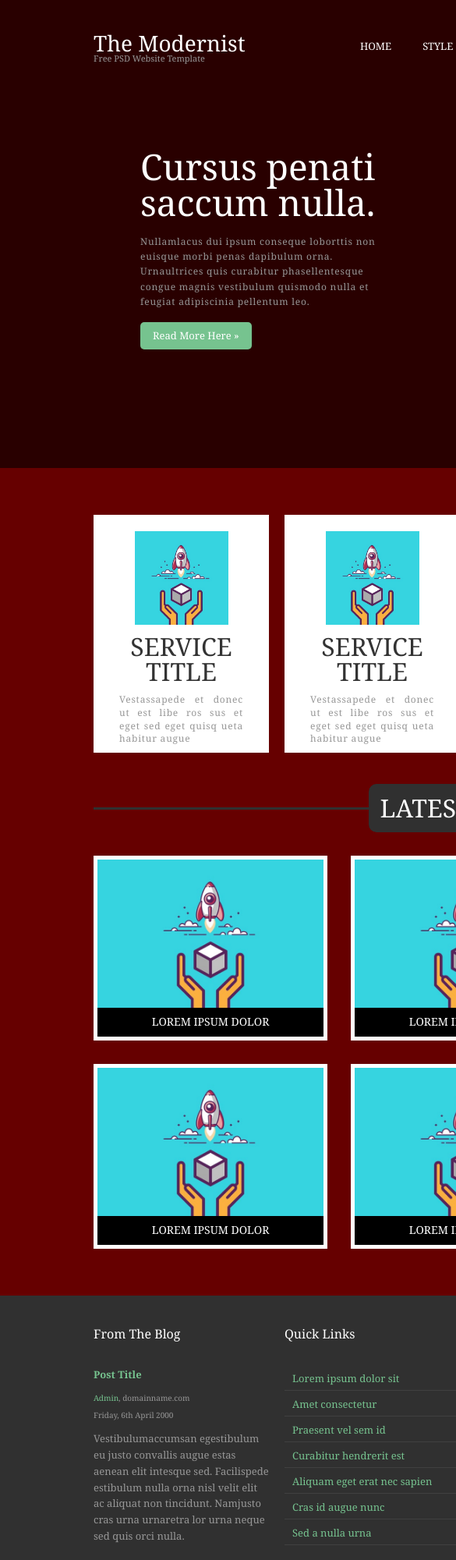
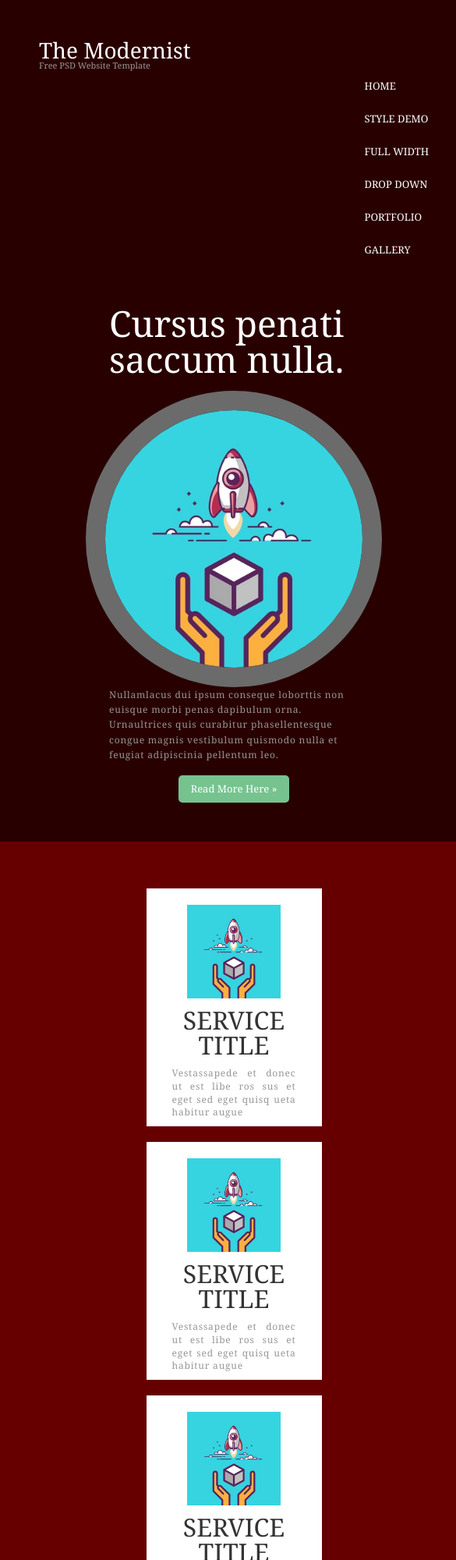
Before and after one commit to vvorobyov/gb-html5-css3-grid, a plain HTML site: page index.html in a window 390 px wide. Shown: the top 2000 px of the page at 78% size, 585 px wide, since content can reach past the window. Drawn offline with Linux system fonts and the light colour scheme.

Commit message:
Add adaptive styles

```diff
--- a/styles/style.less
+++ b/styles/style.less
@@ -14,13 +14,25 @@ html {
 body {
     display: grid;
     min-height: 100vh;
-    margin: 0 auto;
+    width: 100%;
     grid-template-columns: 1fr 1200px 1fr;
     grid-template-rows: 80px 1fr minmax(100px, auto);
     grid-template-areas:
         ". pageHeader  ."
         ". pageContent ."
         ". pageFooter  .";
+
+        @media (max-width:1199px) {
+            & {
+                grid-template-columns: 1fr;
+                grid-template-rows: auto 1fr minmax(100px, auto);
+                grid-template-areas:
+                    "pageHeader"
+                    "pageContent"
+                    "pageFooter";
+            }
+
+        }
 }
 
 // Page margins
@@ -39,6 +51,14 @@ body > div[class^="margin-"] {
     z-index: 1;
     color: #fff;
     background-color: #290000;
+    @media (max-width: 1199px) {
+        & {
+            grid-template-columns: 1fr;
+            grid-template-areas: "logo" "navigation";
+            padding: 50px;
+            padding-bottom: 0;
+        }
+    }
     & a {
         color: #fff;
     }
@@ -56,10 +76,13 @@ body > div[class^="margin-"] {
     &>.mainMenu {
         grid-area: navigation;
         margin-right: -20px;
+        @media (max-width: 991px) {
+        }
         &>ul {
             display: grid;
             list-style-type: none;
             margin: 0;
+            padding: 0;
             grid-auto-flow: column;
             justify-self: end;
             justify-items: end;
@@ -72,6 +95,17 @@ body > div[class^="margin-"] {
                     border-radius: 5px;
                 }
             }
+
+            @media (max-width: 1199px) {
+                justify-items: center;
+            }
+
+            @media (max-width: 768px) {
+                grid-auto-flow: row;
+                justify-items: normal;
+
+            }
+
         }
     }
 }
@@ -82,6 +116,10 @@ body > div[class^="margin-"] {
     background-color: #660000;
     &>section {
         padding: 0 120px;
+        @media (max-width:1199px) {
+            padding: 50px;
+
+        }
     }
     &>.mainBanerSection {
         display: grid;
@@ -95,6 +133,7 @@ body > div[class^="margin-"] {
             "arrowLeft headline mainImage arrowRight"
             "arrowLeft content  mainImage arrowRight"
             "arrowLeft button   mainImage arrowRight";
+
         &>a[class^="arrow"] {
             justify-self: center;
             width: 15px;
@@ -151,14 +190,36 @@ body > div[class^="margin-"] {
             top: 25px;
             border-radius: 50%;
         }
+        @media (max-width:991px) {
+            grid-template-columns: 15px 1fr 15px;
+            grid-template-rows: auto auto 1fr;
+            grid-template-areas:
+                "arrowLeft headline arrowRight"
+                "arrowLeft mainImage arrowRight"
+                "arrowLeft content arrowRight"
+                "arrowLeft button  arrowRight";
+            height: auto;
+            justify-items: center;
+            & > .button {
+                justify-self: center;
+            }
+        }
     }
     .servicesSection {
         display: grid;
         grid-template-columns: repeat(4, 225px);
+        justify-content: center;
         gap: 20px;
         grid-auto-rows: 305px;
         padding-top: 60px;
         padding-bottom: 20px;
+        @media (max-width:991px) {
+            grid-template-columns: repeat(2, 225px);
+        }
+        @media (max-width:768px) {
+            grid-template-columns: 225px;
+        }
+
         &>h2 {
             display: none;
         }
@@ -209,15 +270,23 @@ body > div[class^="margin-"] {
     }
     .latestWorkSection {
         display: grid;
-        grid-template-columns: repeat(3, 1fr);
+        grid-template-columns: repeat(3, 300px);
         grid-auto-rows: auto;
         gap: 30px;
         padding-top: 20px;
         padding-bottom: 60px;
+        justify-content: center;
+        @media (max-width:991px) {
+            grid-template-columns: repeat(2, 300px);
+        }
+        @media (max-width:762px) {
+            grid-template-columns: 300px;
+        }
+
         &::before {
             content: '';
             display: block;
-            grid-area: ~"1 / 1 / 2 / 4";
+            grid-area: ~"1 / 1 / 2 / -1";
             align-self: center;
             width: 100%;
             top: 50%;
@@ -225,7 +294,7 @@ body > div[class^="margin-"] {
             background-color: #303030;
         }
         &>h2 {
-            grid-area: ~"1 / 1 / 2 / 4";
+            grid-area: ~"1 / 1 / 2 / -1";
             align-self: center;
             justify-self: center;
             position: relative;
@@ -245,6 +314,8 @@ body > div[class^="margin-"] {
                 "image"
                 "headline";
             border: 5px solid #fff;
+            width: 290px;
+
             &>h3 {
                 color: #ffffff;
                 font-size: 14px;
@@ -257,7 +328,7 @@ body > div[class^="margin-"] {
             }
             &>img {
                 grid-area: image;
-                width: 290px;
+                width: 100%;
                 height: 190px;
                 object-fit: cover;
                 object-position: center 60%;
@@ -279,6 +350,32 @@ body > div[class^="margin-"] {
         "copyright copyright  templateBy   templateBy";
     background-color: #303030;
     color: #979797;
+    @media (max-width:1199px) {
+        padding: 50px;
+
+    }
+
+    @media (max-width:991px) {
+        grid-template-columns: repeat(2, 1fr);
+        grid-template-areas:
+        "fromBlog  quickLinks"
+        "latestTweets contactUs"
+        "hr        hr"
+        "copyright   templateBy";
+    }
+
+    @media (max-width:761px) {
+        grid-template-columns: 1fr;
+        grid-template-areas:
+        "fromBlog"
+        "quickLinks"
+        "latestTweets"
+        "contactUs"
+        "hr"
+        "copyright"
+        "templateBy";
+    }
+
     & a {
         color: #76c38f;
         font-size: 13px;
@@ -391,5 +488,8 @@ body > div[class^="margin-"] {
         color: #979797;
         font-size: 13px;
         line-height: 13px;
+        @media (max-width:761px) {
+            justify-self: start;
+        }
     }
 }
```
Also changed, not shown: styles/style.css.
